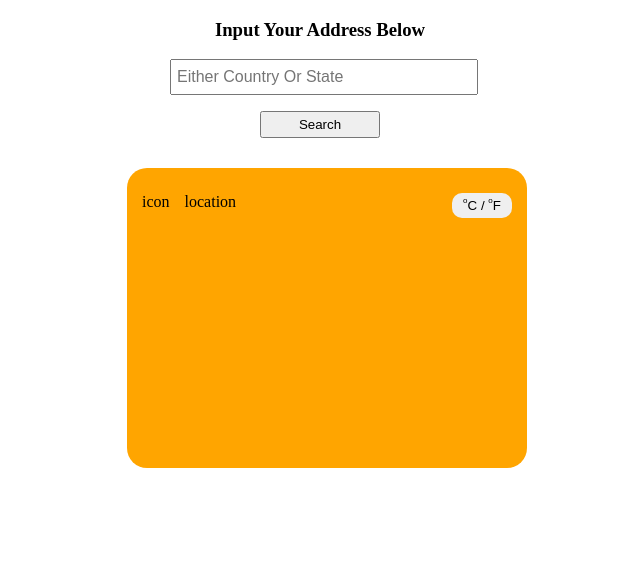
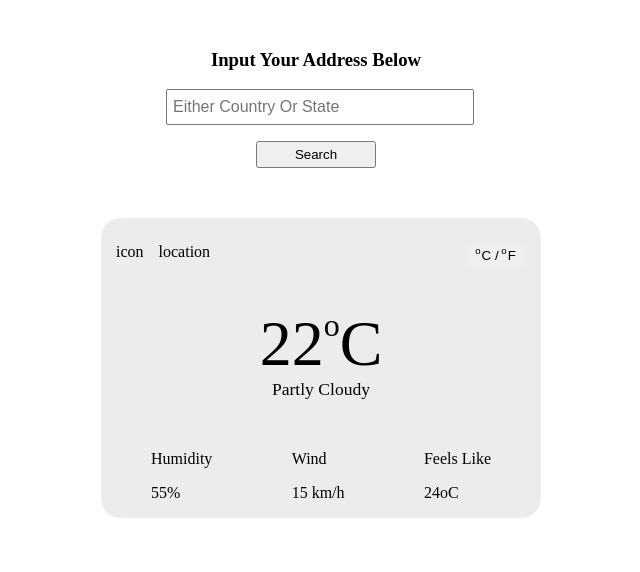
Before and after one commit to ajmanuel047/weather_app, a website built with webpack: page src/template.html in a window 1280 px wide. Shown: the whole page, without its empty margins (320-960 px from the left). Built offline with nearby package versions, Linux system fonts and the light colour scheme.

Commit message:
do more page styling

```diff
--- a/src/styles.css
+++ b/src/styles.css
@@ -19,10 +19,22 @@
   color: black;
 }
 
+#container {
+  width: 510px;
+  height: 550px;
+  margin: auto;
+  /* background-color: blue; */
+  border-radius: 90px;
+}
+
 #searchBox {
   width: 300px;
   margin: auto;
   text-align: center;
+  position: relative;
+  top: 30px;
+  right: 4px;
+  margin-bottom: 80px;
 }
 
 input {
@@ -42,22 +54,29 @@
   margin-top: 5px;
 }
 
+#weatherInfoDiv2 {
+  width: 440px;
+  height: 300px;
+  background-color: silver;
+  position: relative;
+  top: -300px;
+  left: 36px;
+  border-radius: 20px;
+  opacity: 0.3;
+  /* filter: blur(6px); */
+}
+
 #weatherInfoDiv {
-  width: 400px;
+  width: 440px;
   height: 300px;
-  background-color: orange;
   margin: auto;
+  z-index: 1;
+  /* background-color: orange; */
   position: relative;
-  right: -7px;
+  right: -1px;
   /* margin-right: 100px; */
   margin-top: 30px;
   border-radius: 20px;
-}
-
-span {
-  font-size: 0.5rem;
-  position: relative;
-  top: -7px;
 }
 
 #infoDivHeader {
@@ -69,7 +88,7 @@
 }
 
 #iconAndLocation {
- display: flex;
+  display: flex;
 }
 
 #location {
@@ -84,3 +103,40 @@
   height: 25px;
   width: 60px;
 }
+
+#infoDivHeader span {
+  position: relative;
+  top: -6px;
+  left: -1px;
+  font-size: 0.6rem;
+}
+
+#temperatureDiv {
+  width: 200px;
+  text-align: center;
+  margin: auto;
+  margin-top: -55px;
+  margin-bottom: -100px;
+}
+
+#temperatureDiv span {
+  font-size: 2rem;
+  position: relative;
+  top: -29px;
+}
+
+#temp {
+  font-size: 4rem;
+}
+
+#weatherNature {
+  position: relative;
+  top: -66px;
+  font-size: 1.1rem;
+}
+
+#weatherReadings {
+  display: flex;
+  justify-content: space-between;
+  padding: 50px;
+}
--- a/src/template.html
+++ b/src/template.html
@@ -6,6 +6,7 @@
     <title>Document</title>
   </head>
   <body>
+    <div id="container">
       <div id="searchBox">
         <h3>Input Your Address Below</h3>
         <search>
@@ -33,14 +34,25 @@
           <button id="toogleButton"><span>o</span>C / <span>o</span>F</button>
         </div>
         <div id="temperatureDiv">
-        <p id="temp"></p>
-        <p id="weatherNature"></p>
+          <p id="temp">22<span>o</span>C</p>
+          <p id="weatherNature">Partly Cloudy</p>
         </div>
-      <div id="weatherNatures">
-        <div id="humidity"></div>
-        <div id="wind"></div>
-        <div id="temp2"></div>
+        <div id="weatherReadings">
+          <div id="humidity">
+            <p>Humidity</p>
+            <p>55%</p>
           </div>
+          <div id="wind">
+            <p>Wind</p>
+            <p>15 km/h</p>
+          </div>
+          <div id="temp2">
+            <p>Feels Like</p>
+            <p>24<span>o</span>C</p>
+          </div>
+        </div>
+      </div>
+      <div id="weatherInfoDiv2"></div>
     </div>
   </body>
 </html>
```
Lines whose indentation alone changed are shown as unchanged.
